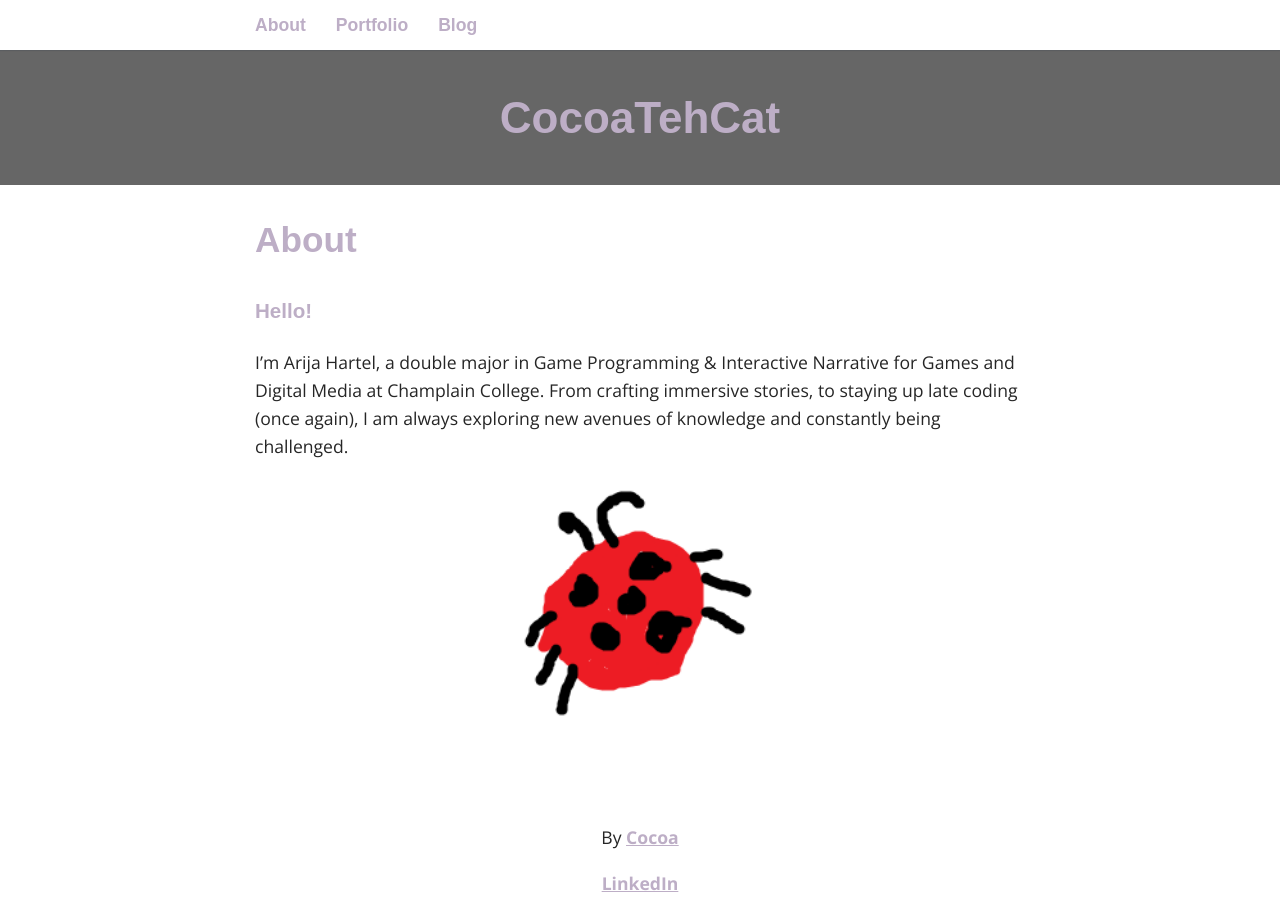
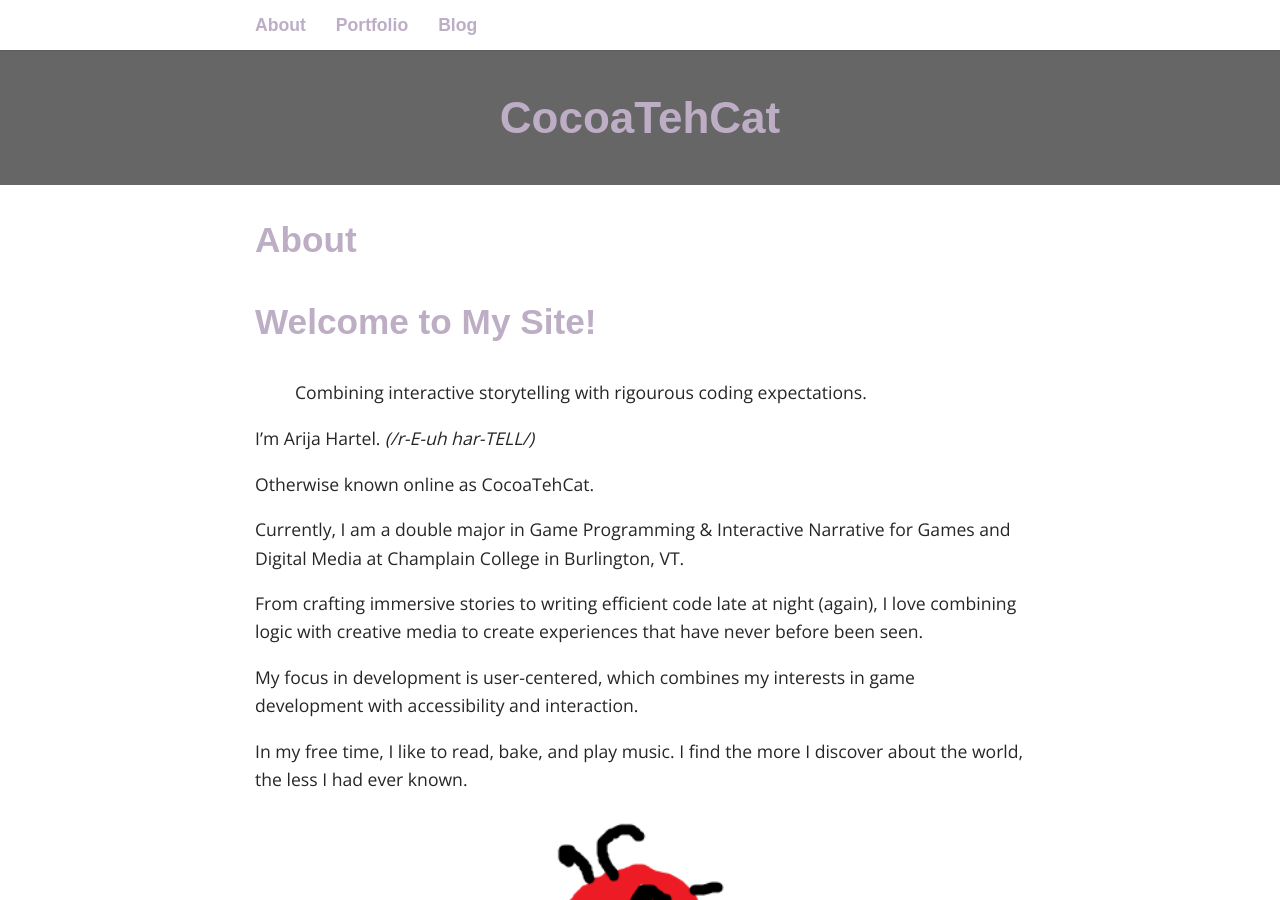
Before and after one commit to cocoatehcat/cocoatehcat.github.io, a Jekyll site: the page built from _pages/01_about.md, in a window 1280 px wide and 900 px high. Built offline with Jekyll 4.4.1, drawn with Linux system fonts in a browser that asks for light colours; some web fonts are replaced.

Commit message:
feat: 01_about.md update

```diff
--- a/_pages/01_about.md
+++ b/_pages/01_about.md
@@ -4,9 +4,22 @@ title: About
 permalink: /about/
 ---
 
-### Hello!
+## Welcome to My Site!
 
-I'm Arija Hartel, a double major in Game Programming & Interactive Narrative for Games and Digital Media at Champlain College. From crafting immersive stories, to staying up late coding (once again), I am always exploring new avenues of knowledge and constantly being challenged.
+> Combining interactive storytelling with rigourous coding expectations.
+
+I'm Arija Hartel.
+*(/r-E-uh har-TELL/)*
+
+Otherwise known online as CocoaTehCat.
+
+Currently, I am a double major in Game Programming & Interactive Narrative for Games and Digital Media at Champlain College in Burlington, VT.
+
+From crafting immersive stories to writing efficient code late at night (again), I love combining logic with creative media to create experiences that have never before been seen.
+
+My focus in development is user-centered, which combines my interests in game development with accessibility and interaction.
+
+In my free time, I like to read, bake, and play music. I find the more I discover about the world, the less I had ever known.
 
 <p align="center" width="100%">
     <img width="33%" src="/assets/images/ladybug.png" alt="ladybug.">
```
